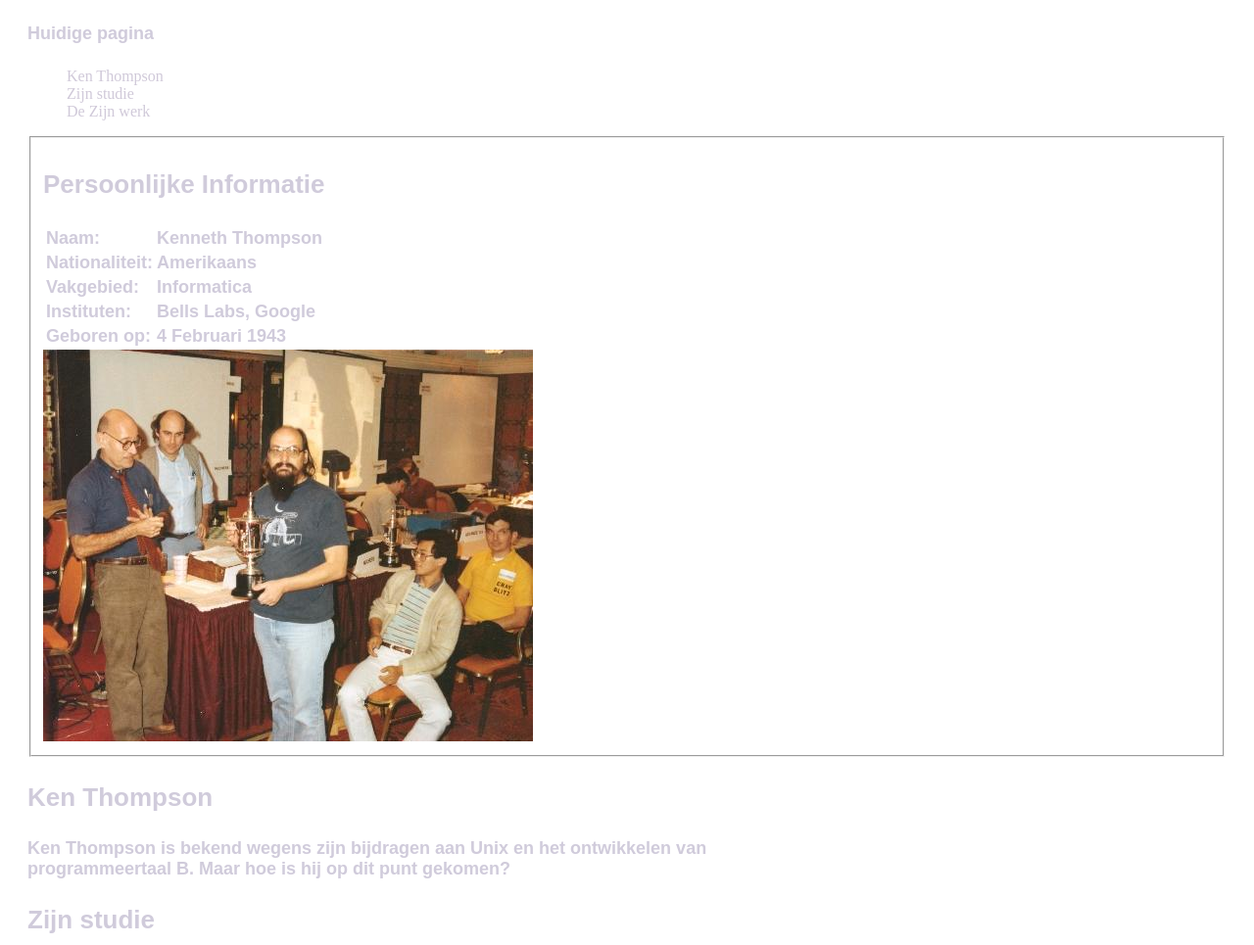
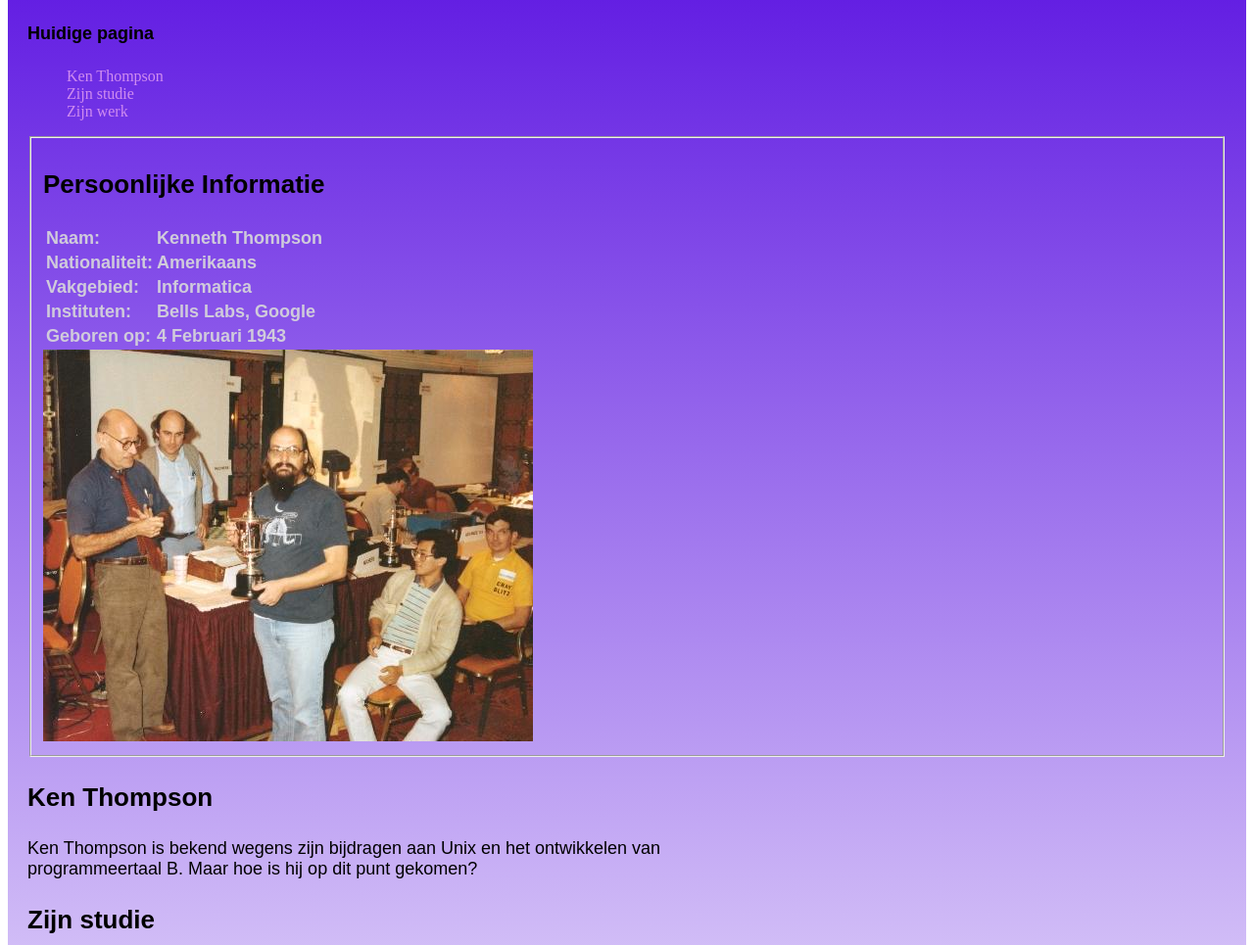
Before and after one commit to Rickman010/Website-INF, a plain HTML site: page Webtest inf/Ken-prijs.html in a window 1280 px wide. Shown: the part 219-1184 px from the top of the page at 98% size. Drawn offline with Linux system fonts and the light colour scheme.

Commit message:
css + typefoutje

```diff
--- a/Webtest inf/Ken-prijs.html
+++ b/Webtest inf/Ken-prijs.html
@@ -36,7 +36,7 @@
     <ol id="current">
      <li><a href="#ken">Ken Thompson </a></li>
      <li><a href="#studie"> Zijn studie</a></li>
-     <li> <a href="#werk">De Zijn werk</a></li>
+     <li> <a href="#werk">Zijn werk</a></li>
     </ol>
    </nav>
 
--- a/Webtest inf/stylesheet.css
+++ b/Webtest inf/stylesheet.css
@@ -1,29 +1,28 @@
 
   H1 {font-size: 47px;
   font-family: "Arial";
-  color: rgb(208, 203, 219);
+
   font-weight: bold;
 
   text-align: left;}
 
  H3 {font-size: 26px;
   font-family: "Arial";
-  color: rgb(208, 203, 219);
+
   font-weight: bold;
 
   text-align: left;}
 
  H4 {font-size: 18px;
   font-family: "Arial";
-  color: rgb(208, 203, 219);
   font-weight: bold;
 
   text-align: left;}
 
 P{font-size: 18px;
   font-family: "Arial";
-  color: rgb(208, 203, 219);
-  font-weight: bold;
+
+  font-weight: lighter;
 
   text-align: left;
   }
@@ -79,13 +78,13 @@ a.nav:active {
 
 
 a:link {
-  color: rgb(208, 201, 217);
+  color: #cf8cf0;
   background-color: transparent;
   text-decoration: none;
   list-style-type: none
 }
 a:visited {
-  color: rgb(208, 203, 219);
+  color: #cf8ef2;
   background-color: transparent;
   text-decoration: none;
   list-style-type: none
@@ -149,3 +148,9 @@ table   {font-size: 18px;
 #nu {
 color:black
 }
+
+section {
+background-image: linear-gradient(#550ae0, white);
+}
+rgb(208, 201, 217)
+rgb(208, 203, 219)
```
Also changed, not shown: 1 other file.
